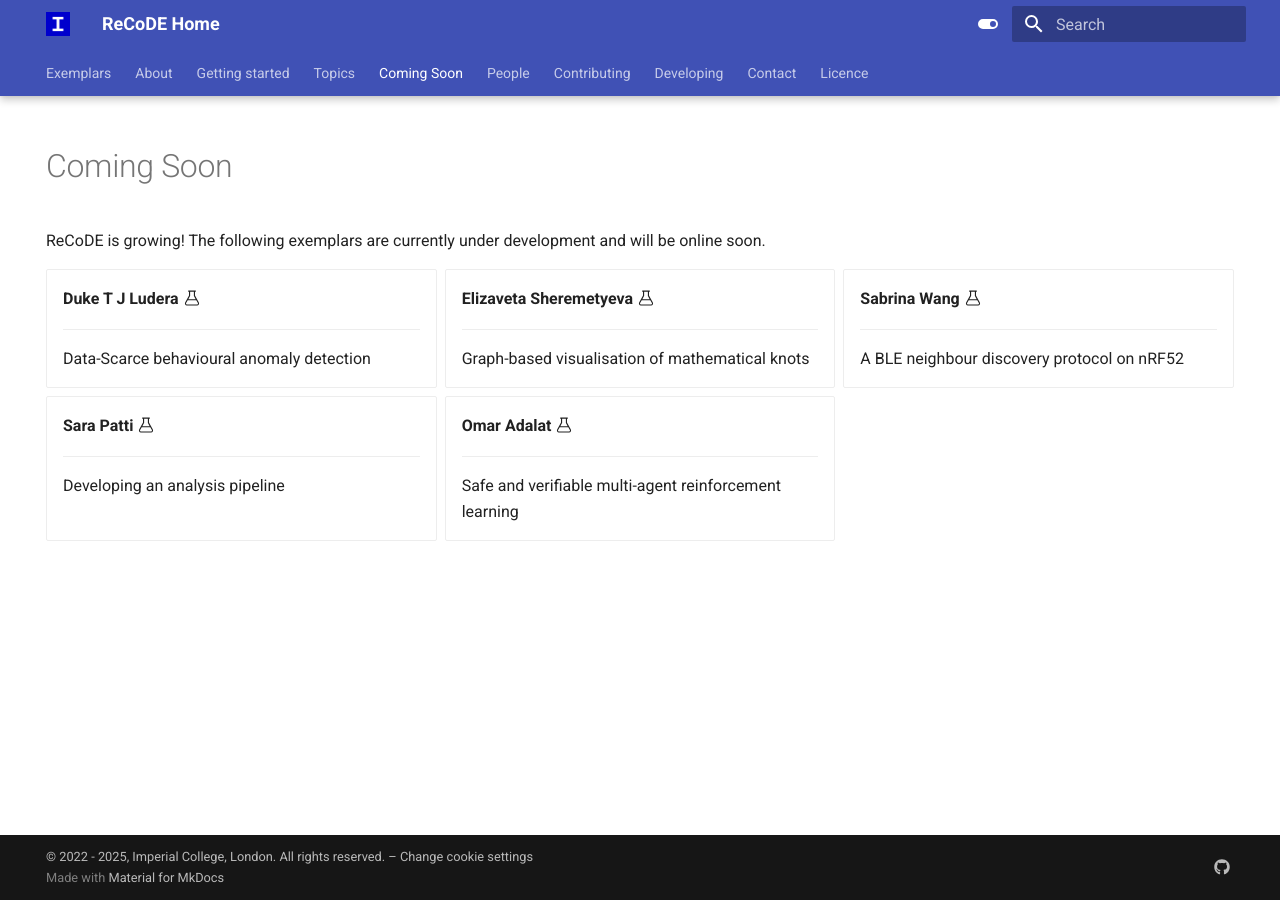
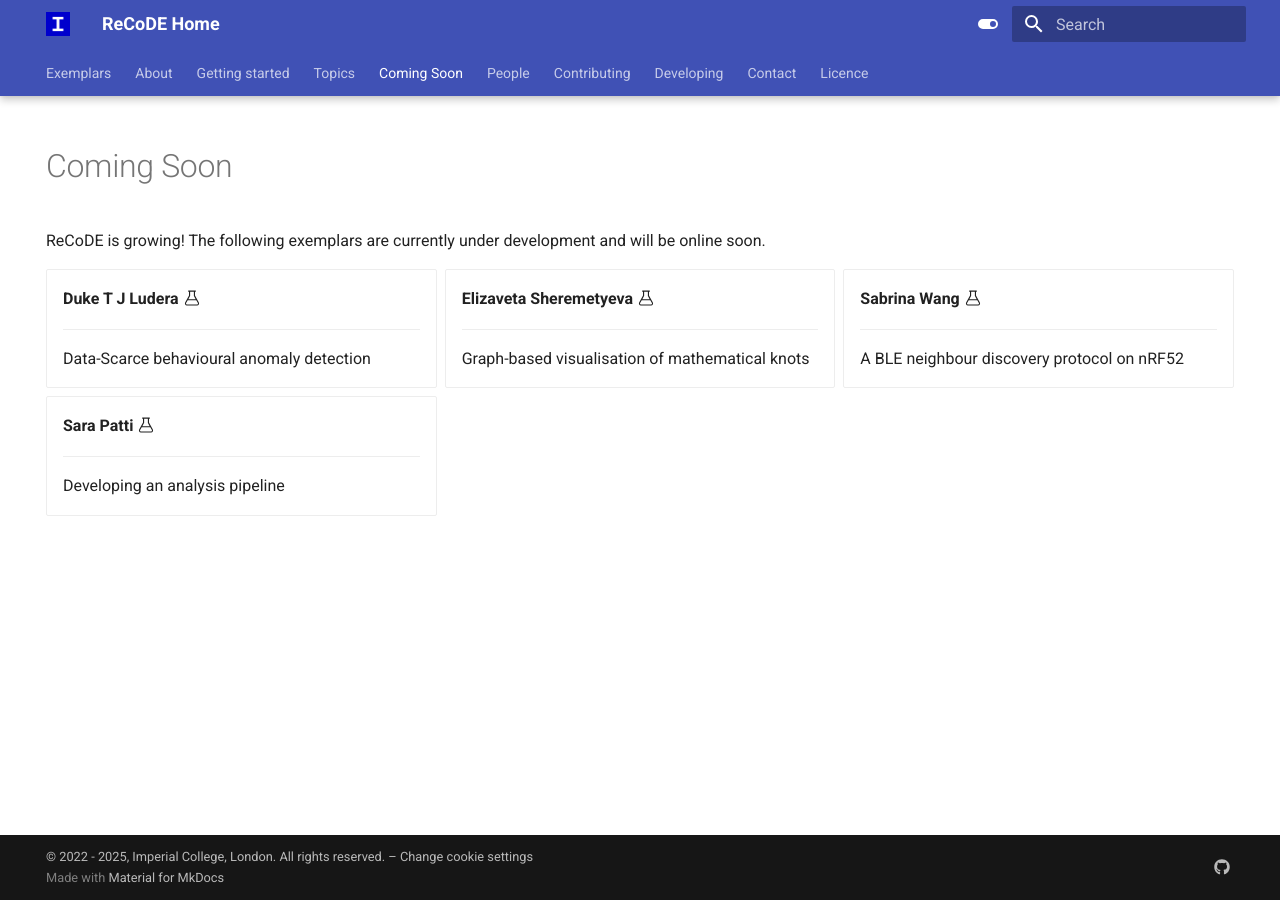
Before and after one commit to ImperialCollegeLondon/ReCoDE-home, an MkDocs documentation site: the page built from docs/coming-soon.md, in a window 1280 px wide. Built offline with MkDocs 1.6.1 and Material for MkDocs 9.7.7, drawn with Linux system fonts in a browser that asks for light colours.

Commit message:
feat: update coming-soon

```diff
--- a/docs/coming-soon.md
+++ b/docs/coming-soon.md
@@ -31,9 +31,4 @@ ReCoDE is growing! The following exemplars are currently under development and w
     ---
     Developing an analysis pipeline
 
--  __Omar Adalat__ :octicons-beaker-24:
-
-    ---
-    Safe and verifiable multi-agent reinforcement learning
-
 </div>
```
